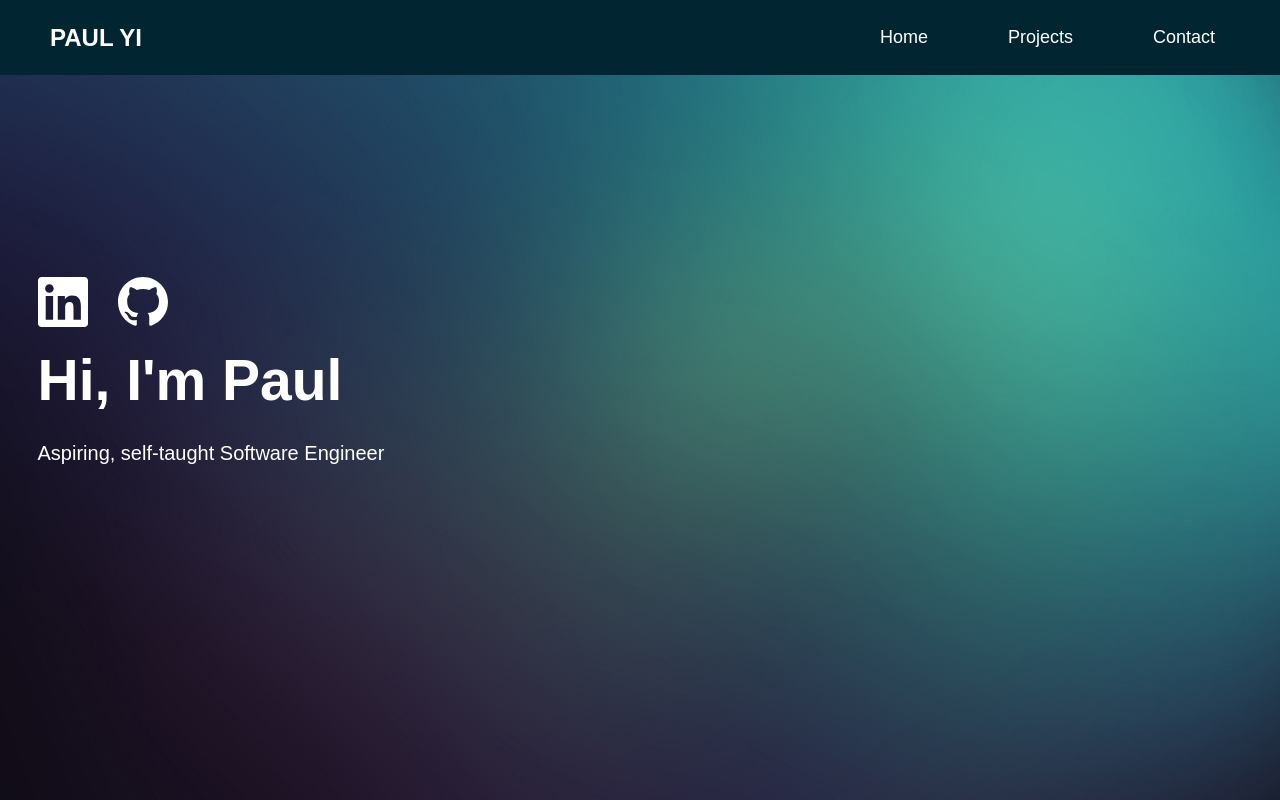
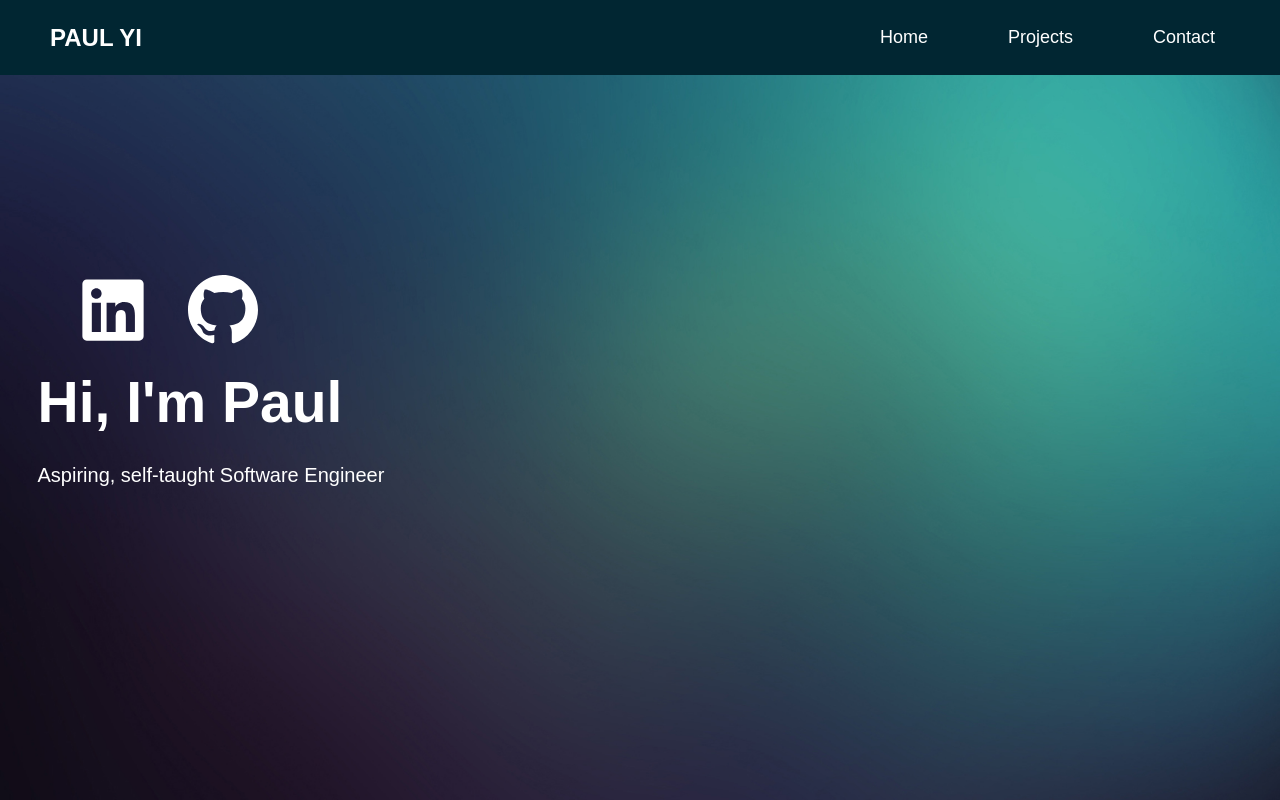
Before and after one commit to Pauljsyi/Front-end-portfolio, a React (Create React App) app: page / in a window 1280 px wide. Shown: the top 800 px of the page. Built offline with nearby package versions, Linux system fonts and the light colour scheme.

Commit message:
social links and icon size

```diff
--- a/src/App.css
+++ b/src/App.css
@@ -92,6 +92,24 @@
 }
 
 /* About */
+
+
+.social-items {
+  display: flex;
+ margin-left: 20px;
+}
+
+
+.linkedin-social {
+  padding: 20px;
+  color: white;
+}
+
+.github-social {
+  padding: 20px;
+  color: white;
+}
+
 
 .headerContent {
   display: flex;
--- a/src/components/About.js
+++ b/src/components/About.js
@@ -1,7 +1,8 @@
 import React from 'react'
-import { FaLinkedin } from 'react-icons/fa';
-import { GoMarkGithub } from 'react-icons/go';
-import { Link, BrowserRouter as Router } from 'react-router-dom';
+
+import { Link, BrowserRouter as Router } from
+'react-router-dom';
+import Social from './Social'
 
 const About = () => {
   return (
@@ -12,14 +13,7 @@ const About = () => {
           <div className="col-6">
             <div className="headerContent">
               <div className="headerSection">
-                <ul className="header-ul">
-                  <li>
-                    <FaLinkedin href="#contactAnchor"/>
-                  </li>
-                  <li>
-                    <GoMarkGithub href="https://github.com/Pauljsyi"/>
-                  </li>
-                </ul>
+                  <Social />
                 <h1>Hi, I'm Paul</h1>
                 <p>Aspiring, self-taught Software Engineer</p>
               </div>
--- /dev/null
+++ b/src/components/Social.js
@@ -0,0 +1,23 @@
+import React from 'react'
+import { FaLinkedin } from 'react-icons/fa';
+import { GoMarkGithub } from 'react-icons/go';
+
+const Social = () => {
+  return (
+    <div className="social-container">
+      <div className="social-items">
+        <a href="https://www.linkedin.com/in/pauljsyi" className="linkedin-social">
+          <FaLinkedin size={70}/>
+        </a>
+        <a href="https://github.com/pauljsyi" className="github-social">
+          <GoMarkGithub size={70}/>
+        </a>
+      </div>
+
+
+
+    </div>
+  )
+}
+
+export default Social
```
